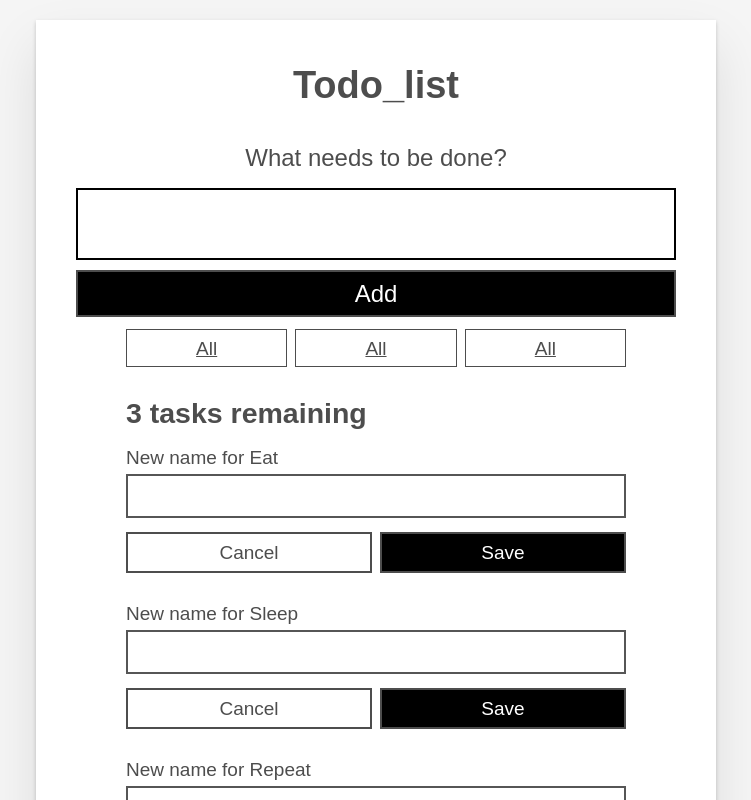
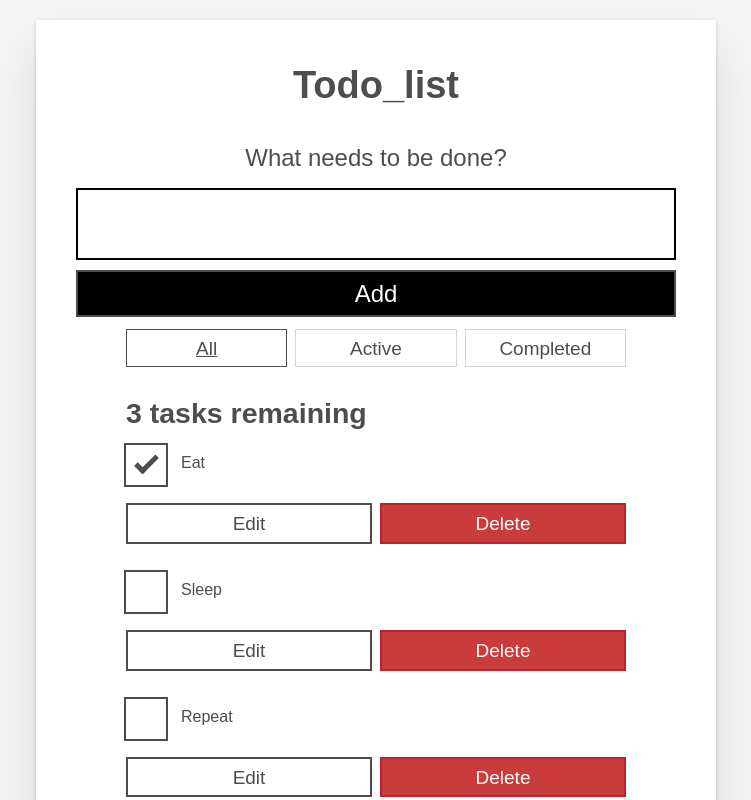
Before and after one commit to Pcosby5/react_journey, a React (Vite) app in the folder moz-todo-react/: page / in a window 1280 px wide. Shown: the top 800 px of the page, without its empty margins (264-1015 px from the left). Built offline with nearby package versions, Linux system fonts and the light colour scheme.

Commit message:
rendered filter to ui

```diff
--- a/moz-todo-react/src/App.jsx
+++ b/moz-todo-react/src/App.jsx
@@ -4,56 +4,55 @@ import Todo from "./components/Todo";
 import { useState } from "react";
 import { nanoid } from "nanoid";
 
+const filterMap = {
+  All: () => true,
+  Active: (task) => !task.completed,
+  Completed: (task) => task.completed,
+};
 
+// Use Object.keys to get filter names correctly
+const filterNames = Object.keys(filterMap);
 
 function App(props) {
-  // console.log(props);
-
   const [tasks, setTasks] = useState(props.tasks);
+  const [filter, setFilter] = useState("All");
 
   function addTask(name) {
-    // alert(name);
-    const newTask = {id: `todo-${(nanoid ())}`, name, completed: false};
+    const newTask = { id: `todo-${nanoid()}`, name, completed: false };
     setTasks([...tasks, newTask]);
   }
 
-
-  function toggleCompleteTask (id) {
+  function toggleCompleteTask(id) {
     const updatedTask = tasks.map((task) => {
-      if(id === task.id) {
-        return {...task, completed: !task.completed };
-
+      if (id === task.id) {
+        return { ...task, completed: !task.completed };
       }
-      console.log(task.completed);
       return task;
     });
-
     setTasks(updatedTask);
-
   }
 
-  function deleteTask (id) {
-    console.log(id);
-    const tasksLeftArray = tasks.filter((task) => id != task.id );
-    setTasks(tasksLeftArray)
+  function deleteTask(id) {
+    const tasksLeftArray = tasks.filter((task) => id !== task.id);
+    setTasks(tasksLeftArray);
   }
 
-  function editTask (id, newName) {
+  function editTask(id, newName) {
     const editedTaskList = tasks.map((task) => {
-      if(id === task.id) {
-        return {...task, name: newName};
+      if (id === task.id) {
+        return { ...task, name: newName };
       }
       return task;
-
     });
-
     setTasks(editedTaskList);
-
-
   }
 
-  const taskList = tasks?.map((task) => (
-    <Todo id={task.id}
+  // Filter tasks based on the current filter (All, Active, Completed)
+  const taskList = tasks
+    .filter(filterMap[filter])
+    .map((task) => (
+      <Todo
+        id={task.id}
         name={task.name}
         completed={task.completed}
         key={task.id}
@@ -63,7 +62,17 @@ const [tasks, setTasks] = useState(props.tasks);
       />
     ));
 
-  const tasksNouns = taskList.length !==1 ? "tasks" : "task";
+  // Generate the filter buttons (All, Active, Completed)
+  const filterList = filterNames.map((name) => (
+    <FilterButton
+      key={name}
+      name={name}
+      isPressed={name === filter}
+      setFilter={setFilter}
+    />
+  ));
+
+  const tasksNouns = taskList.length !== 1 ? "tasks" : "task";
   const headingText = `${taskList.length} ${tasksNouns} remaining`;
 
   return (
@@ -72,24 +81,17 @@ const [tasks, setTasks] = useState(props.tasks);
 
       <Form addTask={addTask} />
 
-      <div className="filters btn-group stack-exception">
-        <FilterButton />
-        <FilterButton />
-        <FilterButton />
-
-      </div>
+      <div className="filters btn-group stack-exception">{filterList}</div>
 
       <h2 id="list-heading">{headingText}</h2>
 
       <ul
         role="list"
         className="todo-list stack-large stack-exception"
-        aria-labelledby="list-heading">
-
+        aria-labelledby="list-heading"
+      >
         {taskList}
-
       </ul>
-
     </div>
   );
 }
--- a/moz-todo-react/src/components/FilterButton.jsx
+++ b/moz-todo-react/src/components/FilterButton.jsx
@@ -1,9 +1,14 @@
-function FilterButton() {
+function FilterButton(props) {
     return (
-        <button type="button" className="btn toggle-btn" aria-pressed="true">
-            <span className="visually-hidden">Show </span>
-            <span>all </span>
-            <span className="visually-hidden"> tasks</span>
+        <button
+        type="button"
+        className="btn toggle-btn"
+        aria-pressed={props.isPressed}
+        onClick={()=>props.setFilter(props.name)}
+        >
+        <span className="visually-hidden">Show </span>
+        <span>{props.name} </span>
+        <span className="visually-hidden"> tasks</span>
         </button>
     );
 }
--- a/moz-todo-react/src/components/Todo.jsx
+++ b/moz-todo-react/src/components/Todo.jsx
@@ -4,15 +4,33 @@ import { useState } from "react";
 
 function Todo(props) {
     // console.log(props);
-    const [isEditing, setEditing] = useState(true);
+    const [isEditing, setEditing] = useState(false);
+    const [newName, setNewName] = useState("")
 
+
+    function handleChange (e) {
+        setNewName(e.target.value);
+    }
+
+    function handleSubmit (e) {
+        e.preventDefault();
+        props.editTask(props.id, newName);
+        setNewName("");
+        setEditing(false);
+    }
     const editingTemplate = (
-        <form className="stack-small">
+        <form className="stack-small" onSubmit={handleSubmit}>
             <div className="form-group">
             <label className="todo-label" htmlFor={props.id}>
                 New name for {props.name}
             </label>
-            <input id={props.id} className="todo-text" type="text" />
+            <input
+            id={props.id}
+            className="todo-text"
+            type="text"
+            value={newName}
+            onChange={ handleChange }
+            />
             </div>
 
             <div className="btn-group">
@@ -41,7 +59,7 @@ function Todo(props) {
             id={props.id}
             type="checkbox"
             defaultChecked={props.completed}
-            onChange={() => props.toggleTaskCompleted(props.id)}
+            onChange={() => props.toggleCompleteTask(props.id)}
         />
         <label className="todo-label" htmlFor={props.id}>
             {props.name}
```
Lines whose indentation alone changed are shown as unchanged.
